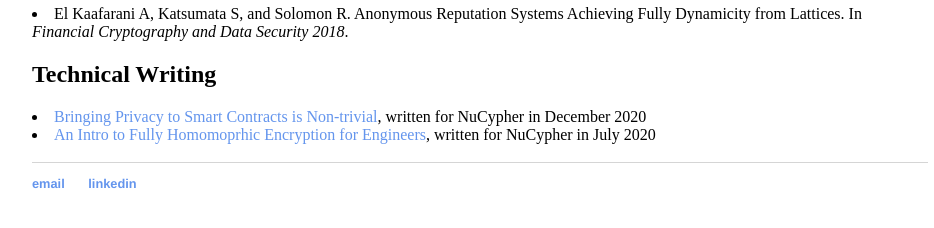
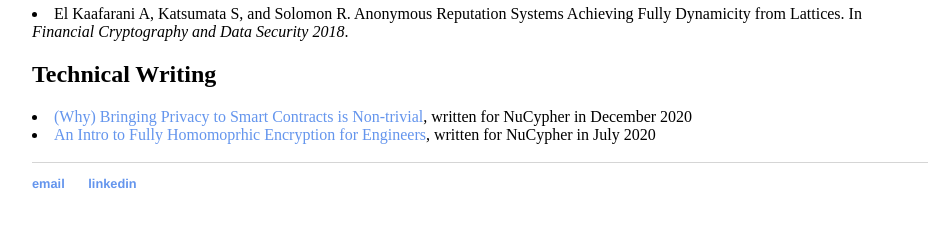
Before and after one commit to ravital/ravital.github.io, a Jekyll site: the page built from about/index.html, in a window 1280 px wide. Shown: the part 641-869 px from the top of the page, without its empty margins (160-1094 px from the left). Built offline with Jekyll 4.4.1, drawn with Linux system fonts in a browser that asks for light colours.

Commit message:
Update index.html

```diff
--- a/about/index.html
+++ b/about/index.html
@@ -28,7 +28,7 @@ title: About Ravital Solomon
 			<li>El Kaafarani A, Katsumata S, and Solomon R. Anonymous Reputation Systems Achieving Fully Dynamicity from Lattices. In <i>Financial Cryptography and Data Security 2018</i>.</li>
 
 			<h2>Technical Writing</h2>
-			<li><a href="https://blog.nucypher.com/bringing-privacy-to-smart-contracts-is-nontrivial/">Bringing Privacy to Smart Contracts is Non-trivial</a>, written for NuCypher in December 2020</li>
+			<li><a href="https://blog.nucypher.com/bringing-privacy-to-smart-contracts-is-nontrivial/">(Why) Bringing Privacy to Smart Contracts is Non-trivial</a>, written for NuCypher in December 2020</li>
 			<li><a href="https://blog.nucypher.com/an-engineers-guide-to-fully-homomorphic-encryption/">An Intro to Fully Homomoprhic Encryption for Engineers</a>, written for NuCypher in July 2020</li>
 			<br>
 		</div>
```
